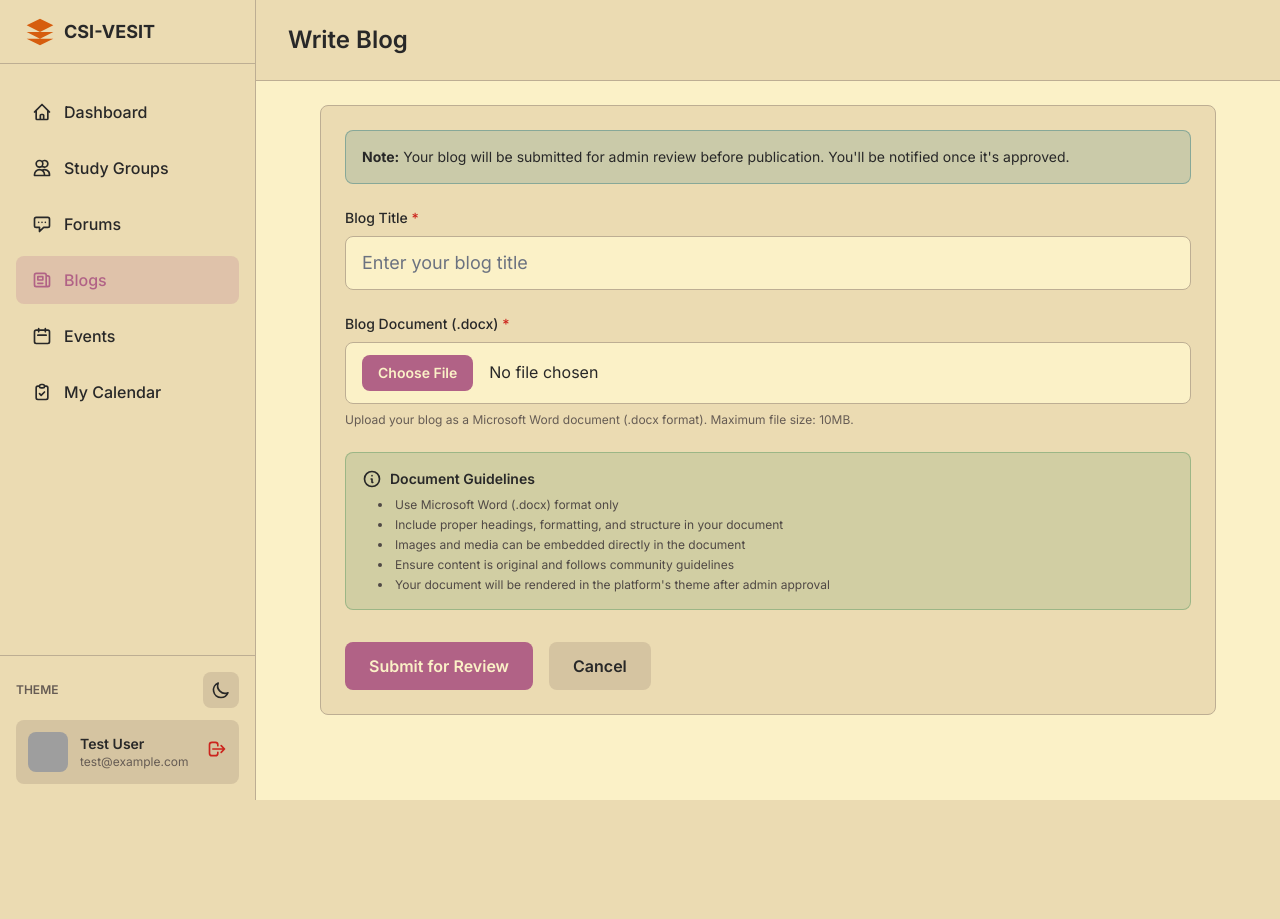
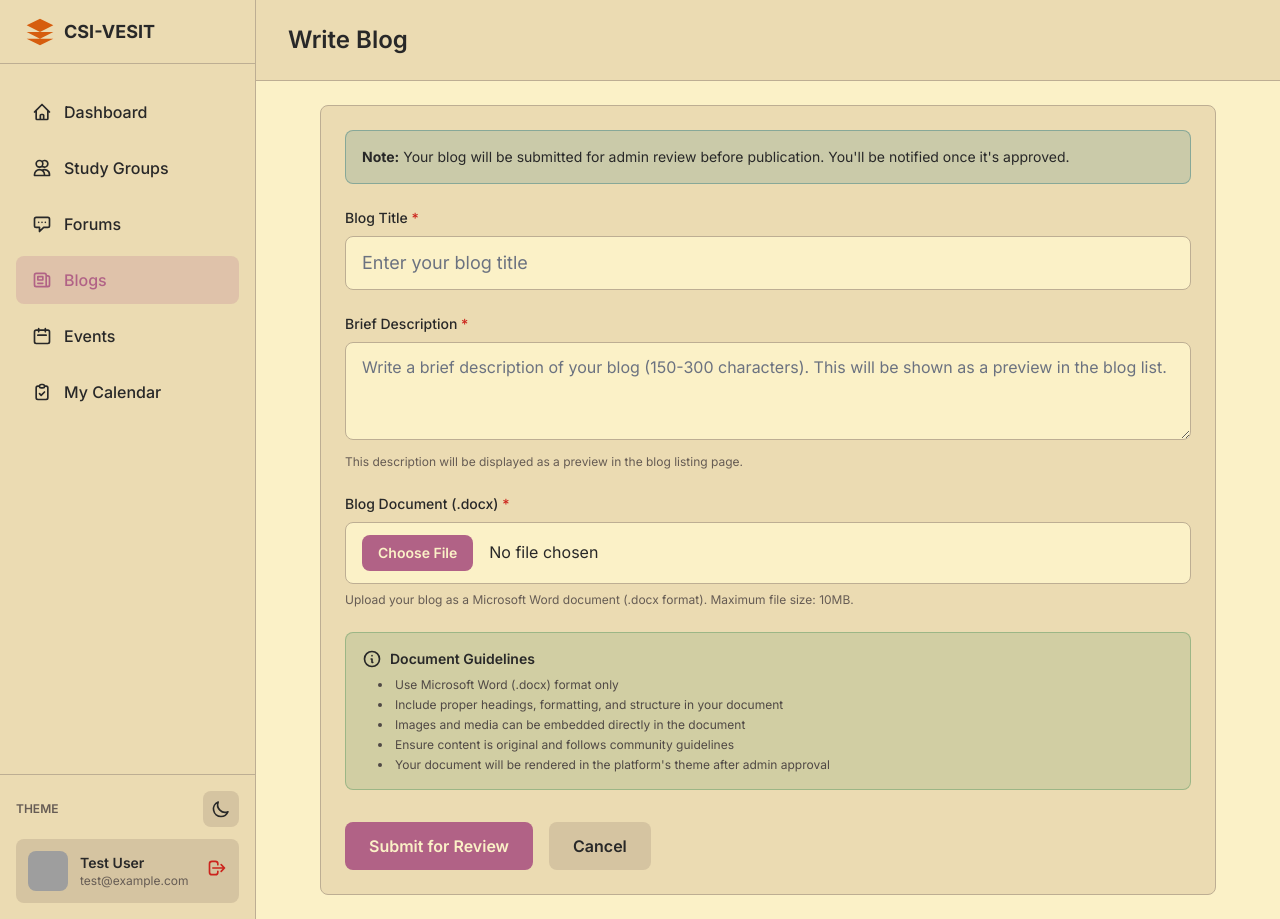
Before and after one commit to CodeFingers809/CodeVESIT, a Laravel app: page /blogs/create in a window 1280 px wide. Before the commit the page ends 800 px from the top, so only its background shows below. Run offline with Laravel 12, Linux system fonts and the light colour scheme; a user stored in the database is signed in; data comes from the database, SQL or seed files in the repository; style sheets or scripts are compiled from the project's sources; some web fonts are replaced; grey boxes are pictures that could not be loaded.

Commit message:
Fix multiple critical bugs across platform
1. Forum Post View Error
   - Fixed undefined $forum variable error in forums/post.blade.php
   - Added $forum to ForumController::showPost() compact

2. Blog Description Preview
   - Added excerpt field requirement to blog creation form
   - Updated BlogController to validate and store excerpt (50-300 chars)
   - Ensures blog previews display properly in index listing

3. Personal Calendar Completion
   - Added hidden is_completed input to completion form
   - Fixed array_filter in DashboardController to preserve false values
   - Changed filter to only remove null values, not all falsy values

4. Study Group Calendar Moderator Controls
   - Added Uncomplete and Delete buttons for completed events
   - Moderators can now manage completed events in study groups
   - Added proper permission checks for both actions

```diff
--- a/app/Http/Controllers/BlogController.php
+++ b/app/Http/Controllers/BlogController.php
@@ -37,6 +37,7 @@ class BlogController extends Controller
     {
         $validated = $request->validate([
             'title' => 'required|string|max:255',
+            'excerpt' => 'required|string|min:50|max:300',
             'document' => 'required|file|mimes:docx|max:10240', // 10MB max
         ]);
 
@@ -45,6 +46,7 @@ class BlogController extends Controller
 
         BlogRequest::create([
             'title' => $validated['title'],
+            'excerpt' => $validated['excerpt'],
             'content' => '', // Empty as content is in the document
             'document_path' => $documentPath,
             'user_id' => auth()->id(),
--- a/app/Http/Controllers/DashboardController.php
+++ b/app/Http/Controllers/DashboardController.php
@@ -59,7 +59,8 @@ class DashboardController extends Controller
             'is_completed' => 'nullable|boolean',
         ]);
 
-        $calendarEvent->update(array_filter($validated));
+        // Filter out only null values, not false or other falsy values
+        $calendarEvent->update(array_filter($validated, fn($value) => $value !== null));
 
         return redirect()->back()->with('success', 'Task updated successfully!');
     }
--- a/app/Http/Controllers/ForumController.php
+++ b/app/Http/Controllers/ForumController.php
@@ -50,9 +50,10 @@ class ForumController extends Controller
     public function showPost(ForumPost $post): View
     {
         $post->increment('views');
-        $post->load(['user', 'comments.user', 'comments.replies.user']);
+        $post->load(['user', 'forum', 'comments.user', 'comments.replies.user']);
 
-        return view('forums.post', compact('post'));
+        $forum = $post->forum;
+        return view('forums.post', compact('post', 'forum'));
     }
 
     public function storeComment(Request $request, ForumPost $post)
--- a/resources/views/blogs/create.blade.php
+++ b/resources/views/blogs/create.blade.php
@@ -27,6 +27,21 @@
                         @error('title')
                             <p class="mt-2 text-sm text-gruvbox-light-red dark:text-gruvbox-dark-red">{{ $message }}</p>
                         @enderror
+                    </div>
+
+                    <div>
+                        <label for="excerpt" class="block text-sm font-medium text-gruvbox-light-fg0 dark:text-gruvbox-dark-fg0 mb-2">
+                            Brief Description <span class="text-gruvbox-light-red dark:text-gruvbox-dark-red">*</span>
+                        </label>
+                        <textarea id="excerpt" name="excerpt" required rows="3" maxlength="300"
+                                  placeholder="Write a brief description of your blog (150-300 characters). This will be shown as a preview in the blog list."
+                                  class="w-full px-4 py-3 rounded-lg bg-gruvbox-light-bg0 dark:bg-gruvbox-dark-bg0 border border-gruvbox-light-bg3 dark:border-gruvbox-dark-bg3 text-gruvbox-light-fg0 dark:text-gruvbox-dark-fg0">{{ old('excerpt') }}</textarea>
+                        @error('excerpt')
+                            <p class="mt-2 text-sm text-gruvbox-light-red dark:text-gruvbox-dark-red">{{ $message }}</p>
+                        @enderror
+                        <p class="mt-2 text-xs text-gruvbox-light-fg3 dark:text-gruvbox-dark-fg3">
+                            This description will be displayed as a preview in the blog listing page.
+                        </p>
                     </div>
 
                     <div>
--- a/resources/views/calendar/index.blade.php
+++ b/resources/views/calendar/index.blade.php
@@ -57,6 +57,7 @@
                         <form action="{{ route('calendar.events.update', $event) }}" method="POST" class="inline">
                             @csrf
                             @method('PATCH')
+                            <input type="hidden" name="is_completed" value="1">
                             <button type="submit" class="px-3 py-1 bg-gruvbox-light-green dark:bg-gruvbox-dark-green text-gruvbox-light-bg0 dark:text-gruvbox-dark-bg0 rounded text-sm hover:opacity-90 transition-opacity">
                                 Complete
                             </button>
```
Also changed, not shown: resources/views/study-groups/calendar.blade.php (+20 -1 lines).
